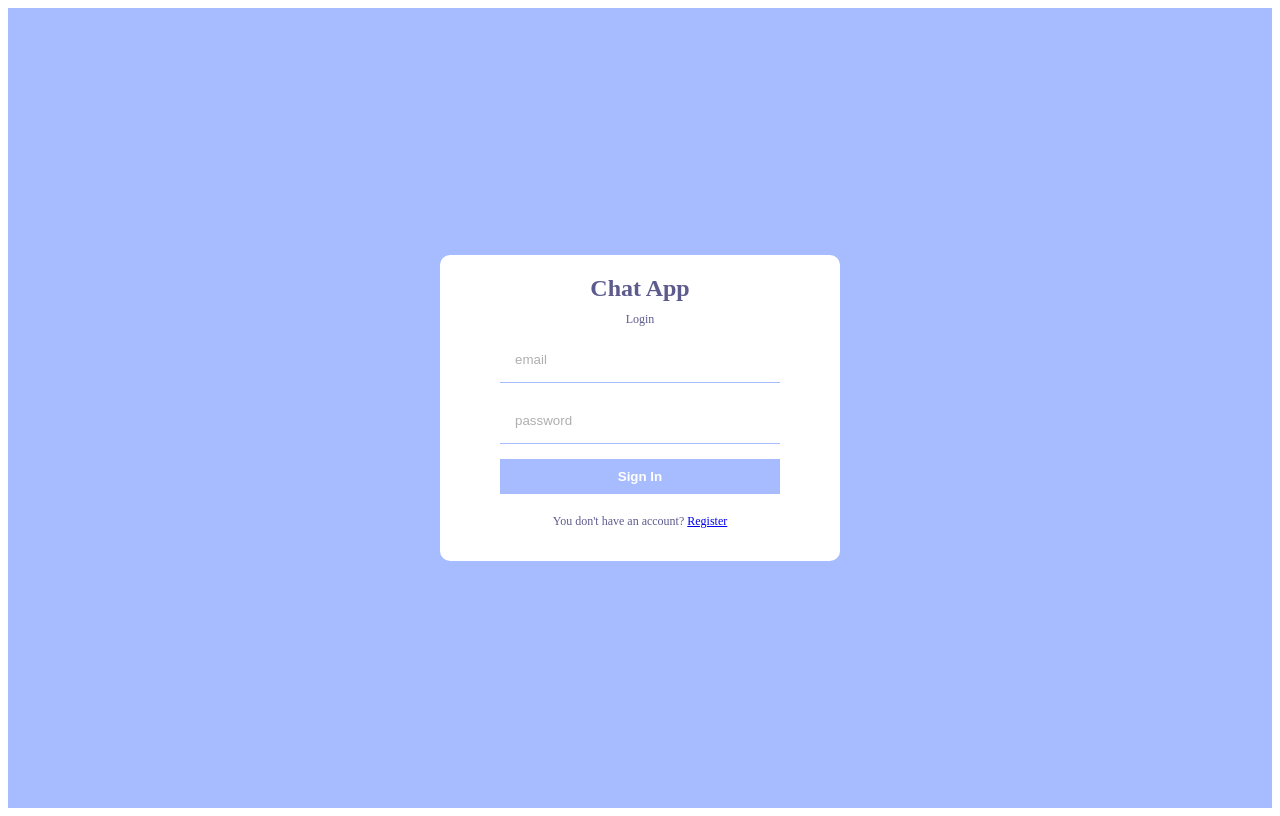
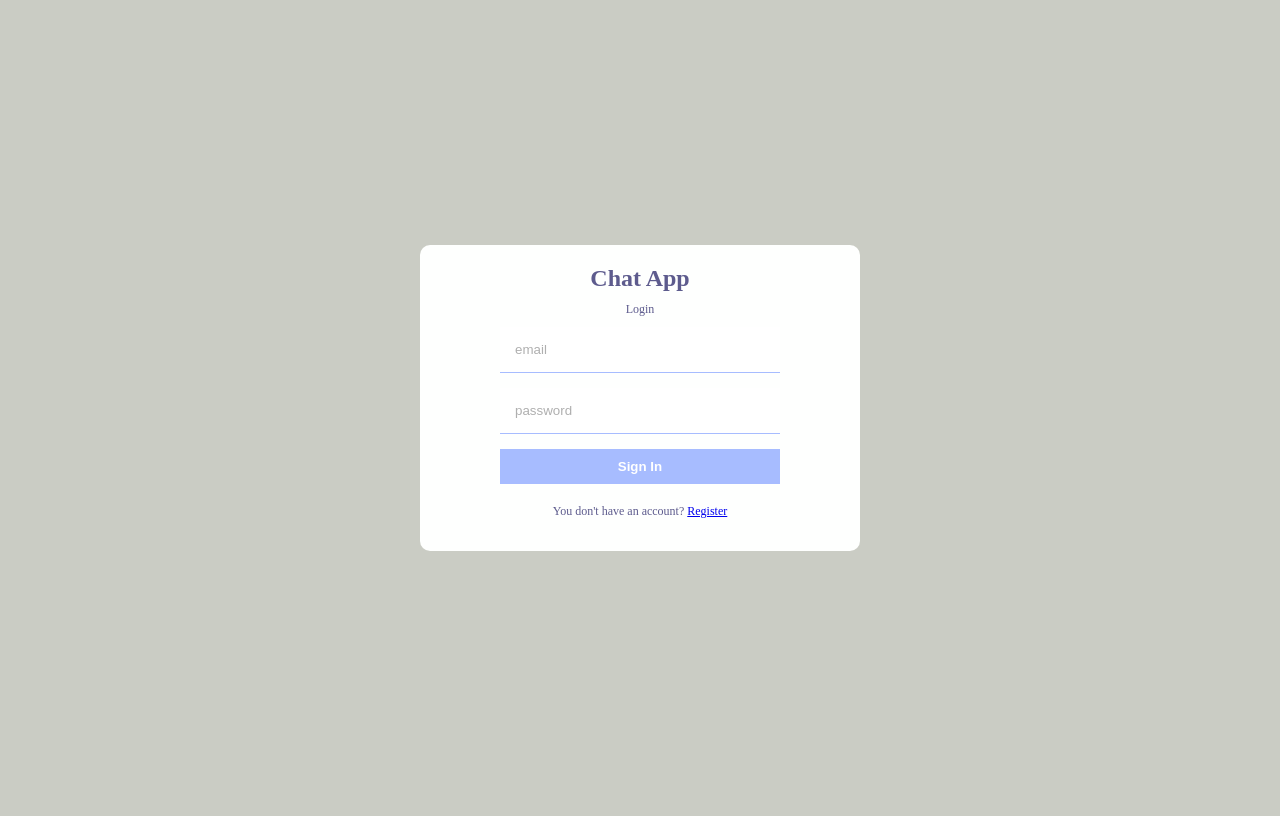
Before and after one commit to Patrick-Ngige/Chat-App, a React (Create React App) app: page /login in a window 1280 px wide. Built offline with nearby package versions, Linux system fonts and the light colour scheme; no server answers.

Commit message:
changing the color themes

```diff
--- a/src/styles.scss
+++ b/src/styles.scss
@@ -1,3 +1,6 @@
+body{
+    background-color: #CACCC4;
+}
 @mixin mobile{
     @media screen and (max-width: 480px) {
         @content;
@@ -15,14 +18,14 @@
 }
 
 .formContainer{
-    background-color: #a7bcff;
-    height: 100vh;
+    height: 97.5vh;
     display: flex;
     align-items: center;
     justify-content: center;
 
     .formWrapper{
-        background-color: #fff;
+        background-color: #FEFFFE;
+        width: 20rem;
         padding: 20px 60px;
         border-radius: 10px;
         display: flex;
```
